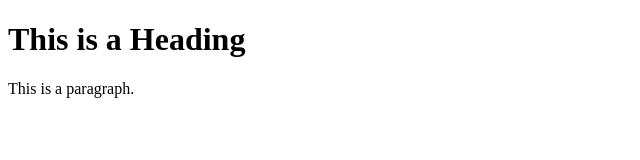
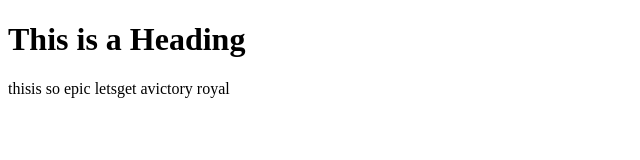
Before and after one commit to DaneRaarup/DanesBootstrap, a plain HTML site: page index.html in a window 1280 px wide. Shown: the whole page, without its empty margins (0-640 px from the left). Drawn offline with Linux system fonts and the light colour scheme.

Commit message:
Update index.html

```diff
--- a/index.html
+++ b/index.html
@@ -6,7 +6,7 @@
 <body>
 
 <h1>This is a Heading</h1>
-<p>This is a paragraph.</p>
+<p>thisis so epic letsget avictory royal</p>
 
 </body>
 </html>
```
